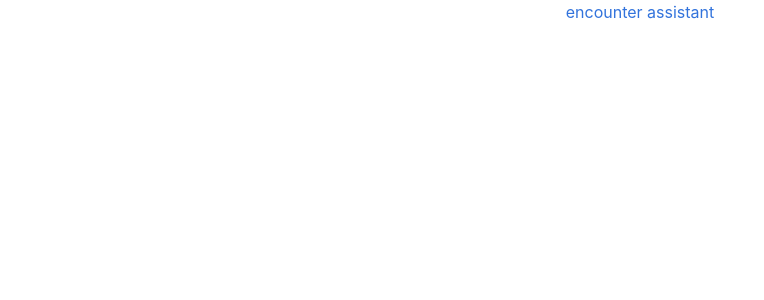
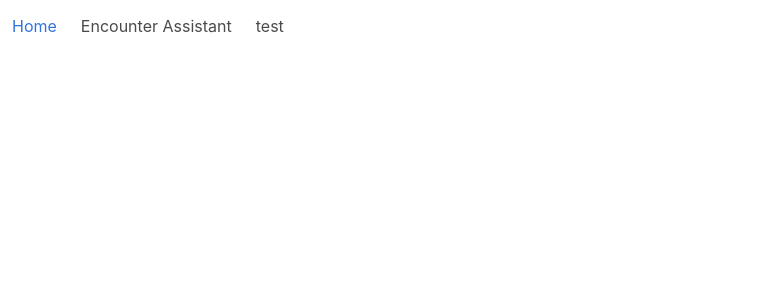
Before and after one commit to BlaziusMaximus/dm-asstant, a React (Create React App) app: page / in a window 1280 px wide. Shown: the top 300 px of the page, without its empty margins (0-764 px from the left). Built offline with nearby package versions, Linux system fonts and the light colour scheme; the HTML template or start-up script is replaced by a standard one.

Commit message:
added navbar

```diff
--- a/src/App.js
+++ b/src/App.js
@@ -1,14 +1,34 @@
 import React from 'react';
 import './App.css';
+import Navbar from './components/Navbar'
 import EncounterAssistant from './components/EncounterAssistant'
-import { Link, BrowserRouter as Router, Route } from 'react-router-dom'
+import { BrowserRouter as Router, Route } from 'react-router-dom'
+import uuid from 'uuid'
 
 class App extends React.Component {
     constructor(props) {
         super(props);
 
         this.state = {
-
+            homePageName: "Home",
+            navPages: [{
+                id: uuid.v4(),
+                name: "Encounter Assistant",
+                component: "encounter-assistant",
+            }, {
+                id: uuid.v4(),
+                name: "test",
+                component: "encounter-assistant",
+            }],
+            colorThemes: [{
+                base: "#d82b2b",
+                darkShade: "#b22323",
+                lightShade: "#ff3232",
+                darkTint: "d80000",
+                lightTint: "d85656",
+                pureHue: "#2bd8d8",
+            }],
+            currentColorTheme: 0,
         };
     }
 
@@ -16,8 +36,12 @@ class App extends React.Component {
         return (
             <Router>
                 <div className="App">
-                    <Route exact path="/" render={props => (
-                        <Link to="/encounter-assistant">encounter assistant</Link>
+                    <Route path="/" render={props => (
+                        <Navbar
+                            home={"Home"}
+                            pages={this.state.navPages}
+                            colorTheme={this.state.colorThemes[this.state.currentColorTheme]}
+                        />
                     )} />
                     <Route path="/encounter-assistant" component={EncounterAssistant} />
                 </div>
--- /dev/null
+++ b/src/components/EncounterAssistant.css
@@ -0,0 +1,3 @@
+.encounterAssistant {
+    margin-top: 3.25rem;
+}
--- a/src/components/EncounterAssistant.js
+++ b/src/components/EncounterAssistant.js
@@ -2,6 +2,7 @@ import React, { Component } from 'react'
 import CommandLine from './encounter-assistant/CommandLine'
 import Tabs from './encounter-assistant/Tabs'
 import uuid from 'uuid'
+import './EncounterAssistant.css'
 
 export class EncounterAssistant extends Component {
     tabID = uuid.v4();
--- /dev/null
+++ b/src/components/Navbar.js
@@ -0,0 +1,40 @@
+import React, { Component } from 'react'
+import { Link } from 'react-router-dom'
+import PropTypes from 'prop-types'
+
+export class Navbar extends Component {
+    linkStyle = {
+        color: this.props.colorTheme.base,
+        backgroundColor: this.props.colorTheme.pureHue,
+    }
+    render() {
+        const { home, pages } = this.props;
+        return (
+            <nav className="navbar is-fixed-top">
+                <div className="navbar-brand">
+                    <Link className="navbar-item" to="/">{home}</Link>
+                </div>
+                <div className="navbar-menu">
+                    <div className="navbar-start">
+                        {pages.map(page => (
+                        <Link
+                            className="navbar-item"
+                            to={"/".concat(page.component)}
+                            key={page.id}>
+                                {page.name}
+                        </Link>
+                        ))}
+                    </div>
+                </div>
+            </nav>
+        );
+    }
+}
+
+Navbar.propTypes = {
+    home: PropTypes.string.isRequired,
+    pages: PropTypes.array.isRequired,
+    colorTheme: PropTypes.object.isRequired,
+};
+
+export default Navbar;
```
